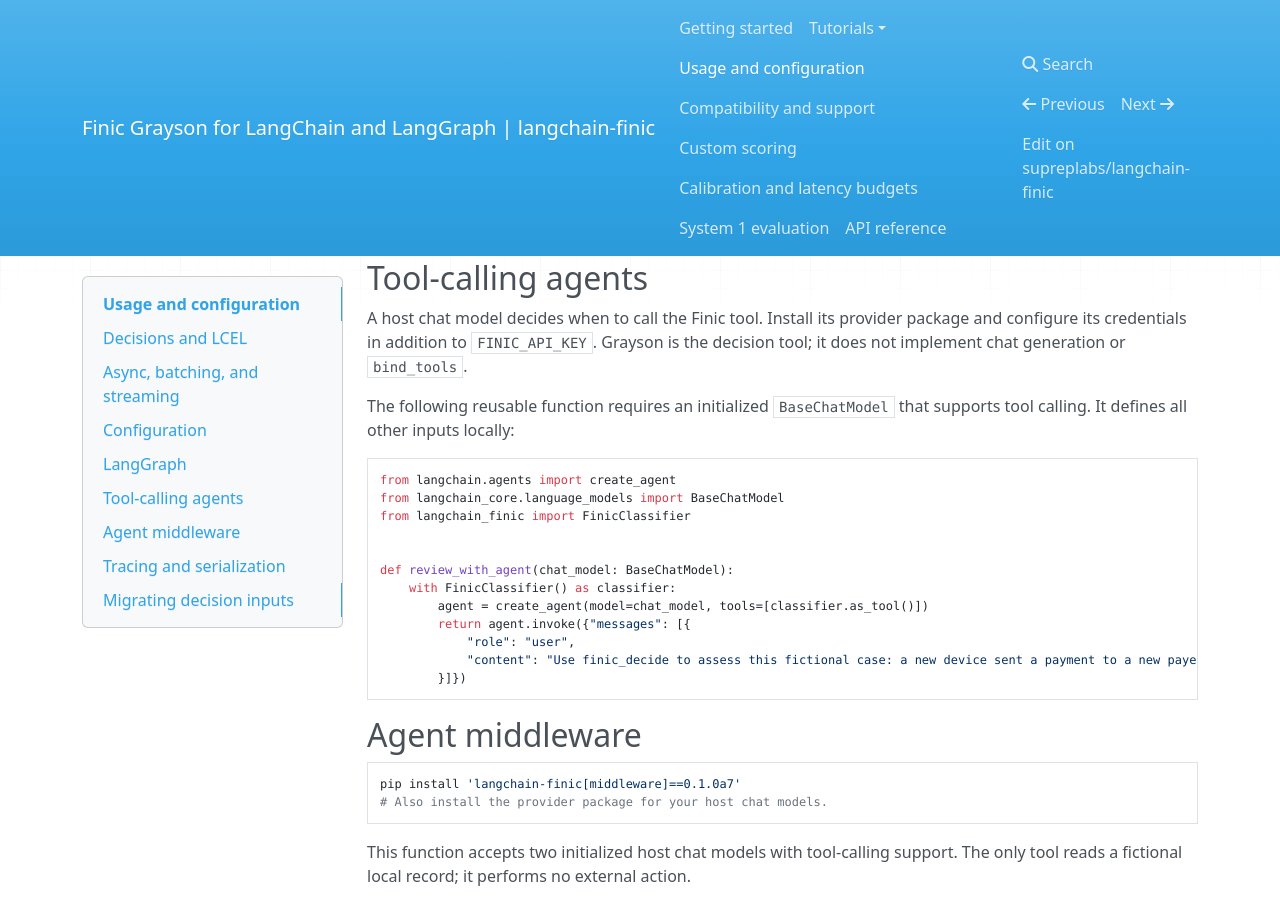
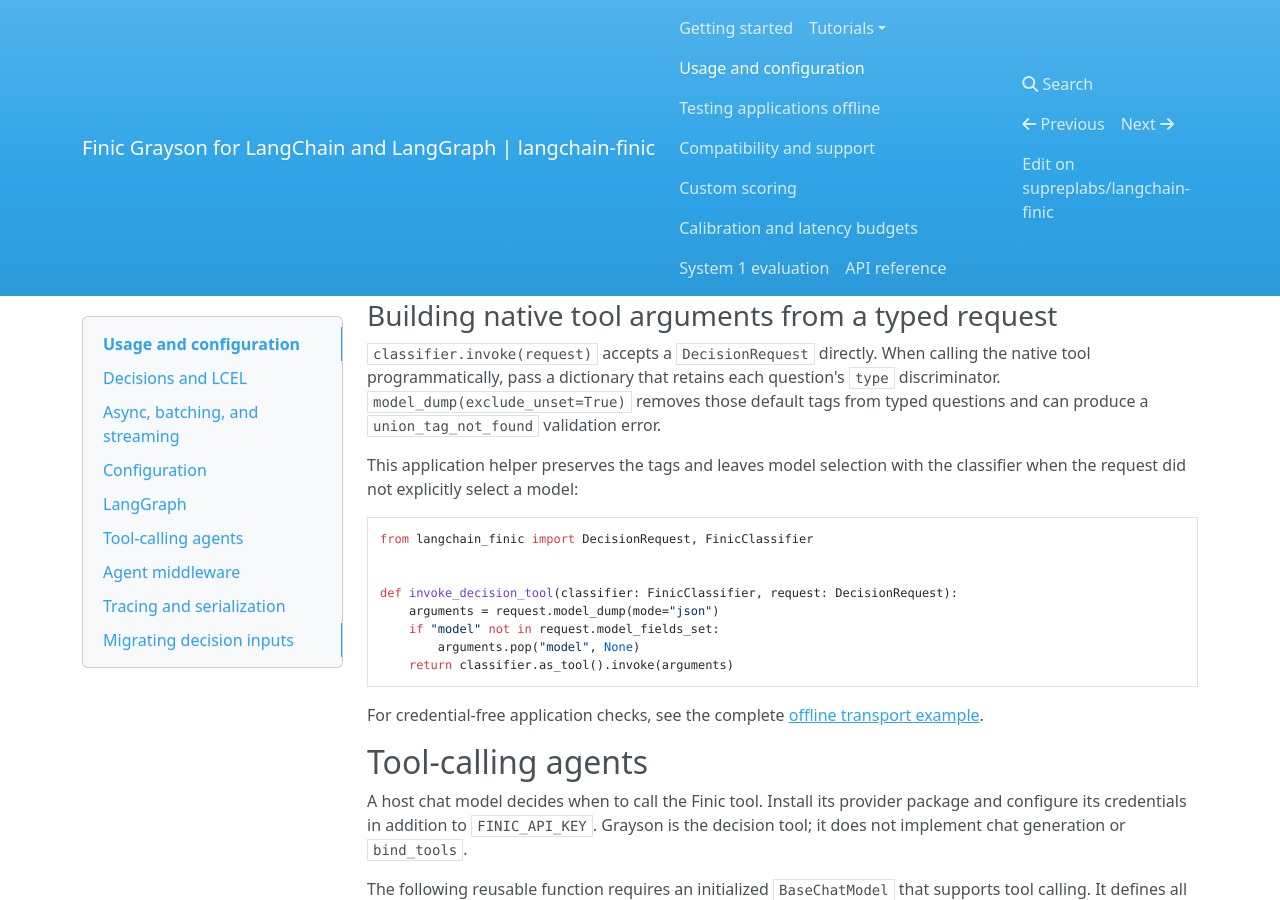
Before and after one commit to supreplabs/langchain-finic, an MkDocs documentation site: the page built from docs/usage.md, in a window 1280 px wide and 900 px high, scrolled down 2940 px. Built offline with MkDocs 1.6.1, drawn with Linux system fonts in a browser that asks for light colours; nearby versions of some CDN libraries.

Commit message:
docs: improve typed tool and offline adoption guidance

````diff
--- a/docs/usage.md
+++ b/docs/usage.md
@@ -147,6 +147,30 @@
 The tool returned by `.as_tool()` also works in LangGraph `ToolNode` and in
 `create_agent`. It converts the decision to JSON-compatible output and preserves
 the tool-call ID when returning a `ToolMessage`.
+
+### Building native tool arguments from a typed request
+
+`classifier.invoke(request)` accepts a `DecisionRequest` directly. When calling
+the native tool programmatically, pass a dictionary that retains each question's
+`type` discriminator. `model_dump(exclude_unset=True)` removes those default tags
+from typed questions and can produce a `union_tag_not_found` validation error.
+
+This application helper preserves the tags and leaves model selection with the
+classifier when the request did not explicitly select a model:
+
+```python
+from langchain_finic import DecisionRequest, FinicClassifier
+
+
+def invoke_decision_tool(classifier: FinicClassifier, request: DecisionRequest):
+    arguments = request.model_dump(mode="json")
+    if "model" not in request.model_fields_set:
+        arguments.pop("model", None)
+    return classifier.as_tool().invoke(arguments)
+```
+
+For credential-free application checks, see the complete
+[offline transport example](testing.md).
 
 ## Tool-calling agents
 
--- a/mkdocs.yml
+++ b/mkdocs.yml
@@ -14,6 +14,7 @@
       - Finic decisions with LangChain: tutorials/langchain-decisions.md
       - LangGraph fraud review: tutorials/langgraph-review.md
   - Usage and configuration: usage.md
+  - Testing applications offline: testing.md
   - Compatibility and support: compatibility.md
   - Custom scoring: scoring.md
   - Calibration and latency budgets: deployment.md
````
Also changed, not shown: CHANGELOG.md (+2 -0 lines), docs/scoring.md (+3 -2 lines), docs/testing.md (added, +62 -0 lines), 1 other file.
